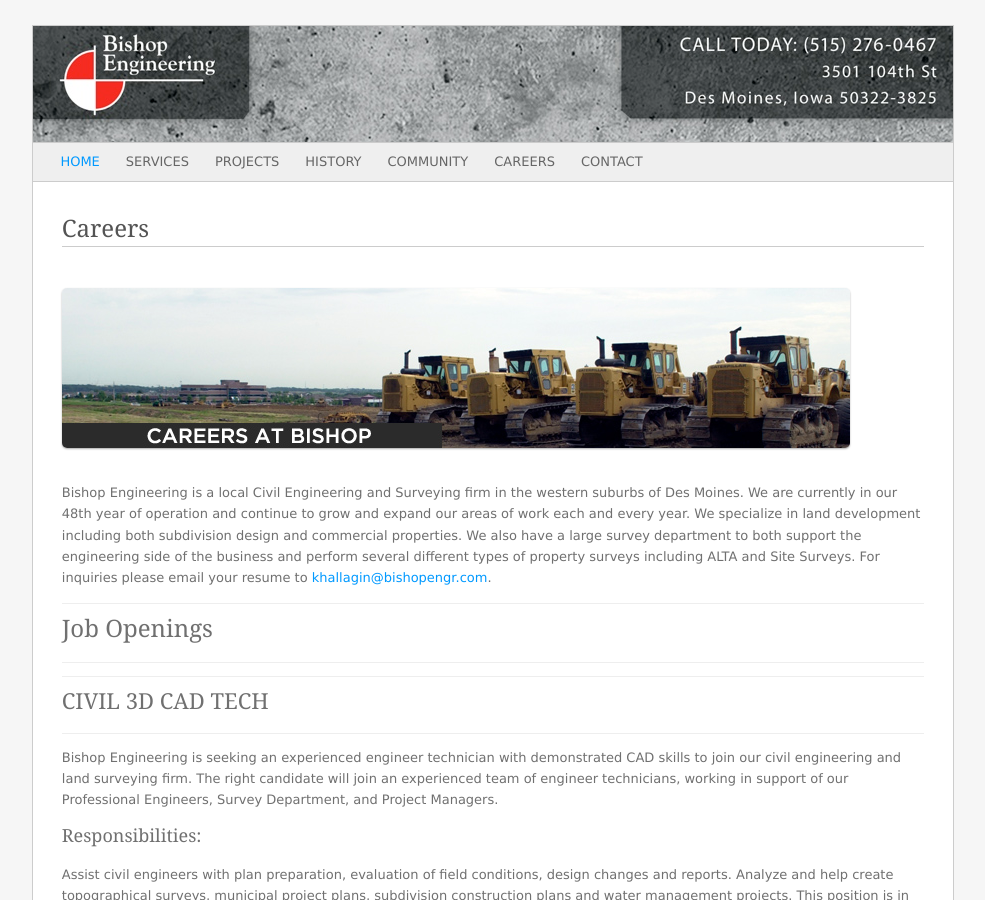
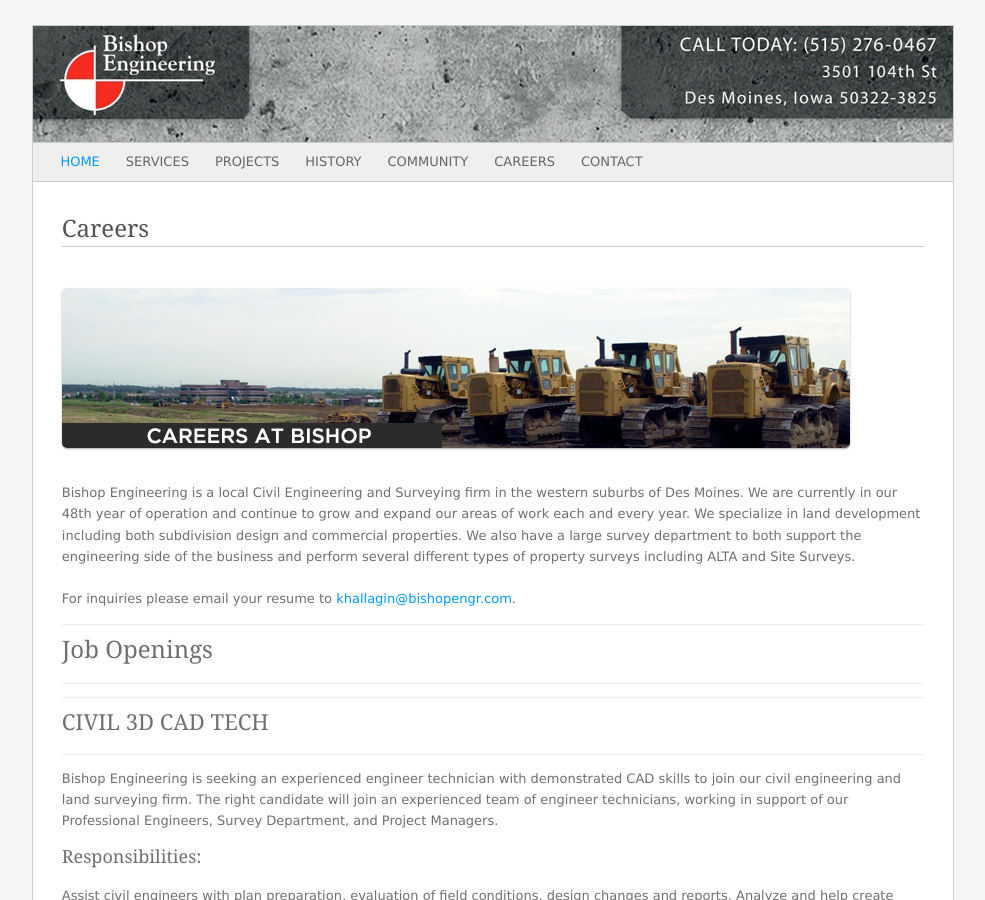
Before and after one commit to bishopengr/bishopengr.com, a Jekyll site: the page built from careers.md, in a window 1280 px wide and 900 px high. Shown: the whole window, without its empty margins (147-1132 px from the left). Built offline with Jekyll 4.4.1, drawn with Linux system fonts in a browser that asks for light colours; some web fonts are replaced.

Commit message:
Update careers.md

```diff
--- a/careers.md
+++ b/careers.md
@@ -5,7 +5,9 @@
 
 ![](/assets/img/careers.jpg)
 
-Bishop Engineering is a local Civil Engineering and Surveying firm in the western suburbs of Des Moines. We are currently in our 48th year of operation and continue to grow and expand our areas of work each and every year. We specialize in land development including both subdivision design and commercial properties. We also have a large survey department to both support the engineering side of the business and perform several different types of property surveys including ALTA and Site Surveys. For inquiries please email your resume to [khallagin@bishopengr.com](mailto:khallagin@bishopengr.com).
+Bishop Engineering is a local Civil Engineering and Surveying firm in the western suburbs of Des Moines. We are currently in our 48th year of operation and continue to grow and expand our areas of work each and every year. We specialize in land development including both subdivision design and commercial properties. We also have a large survey department to both support the engineering side of the business and perform several different types of property surveys including ALTA and Site Surveys.<br/>
+<br/>
+For inquiries please email your resume to [khallagin@bishopengr.com](mailto:khallagin@bishopengr.com).
 
 ---
 
```
